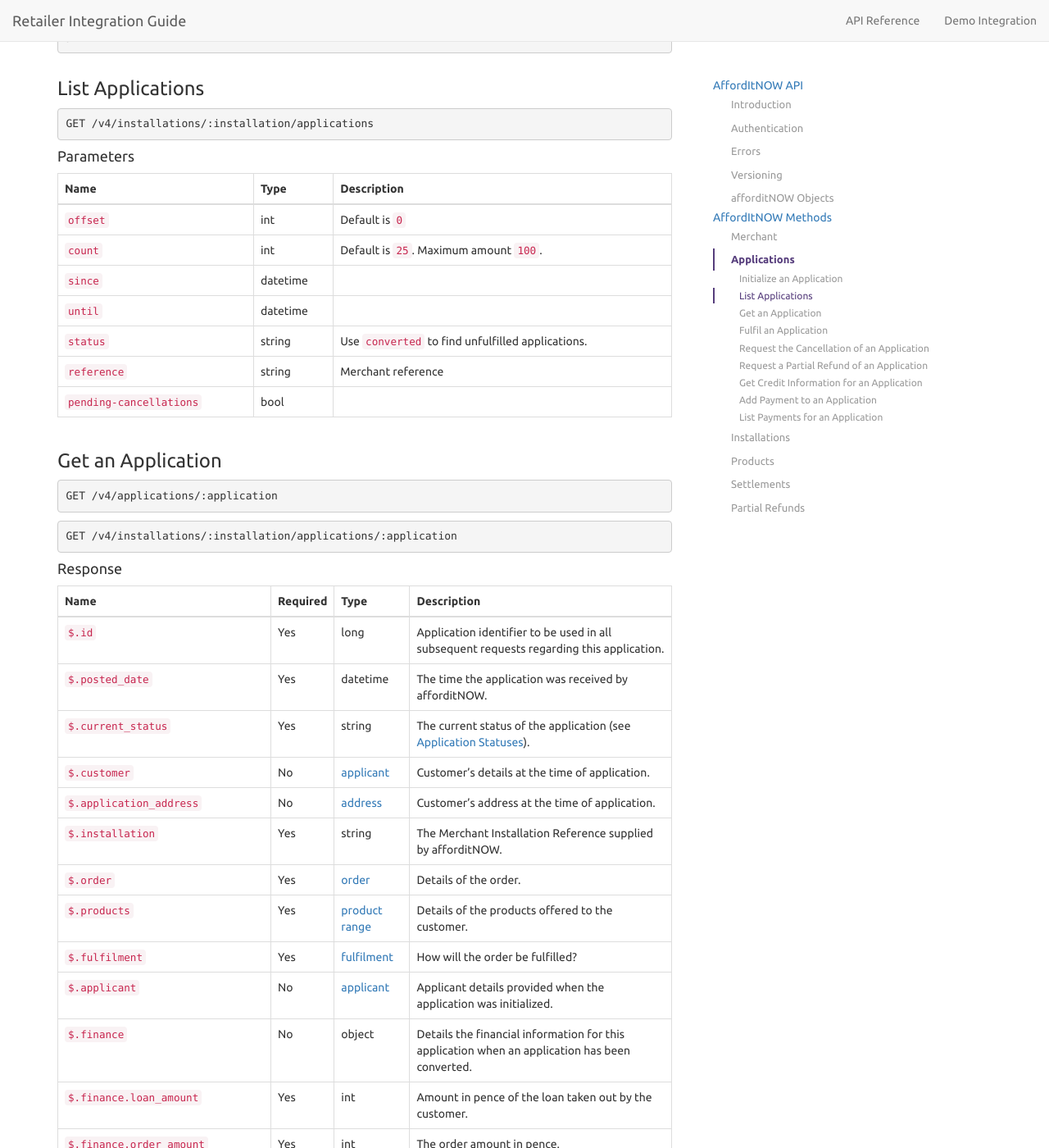
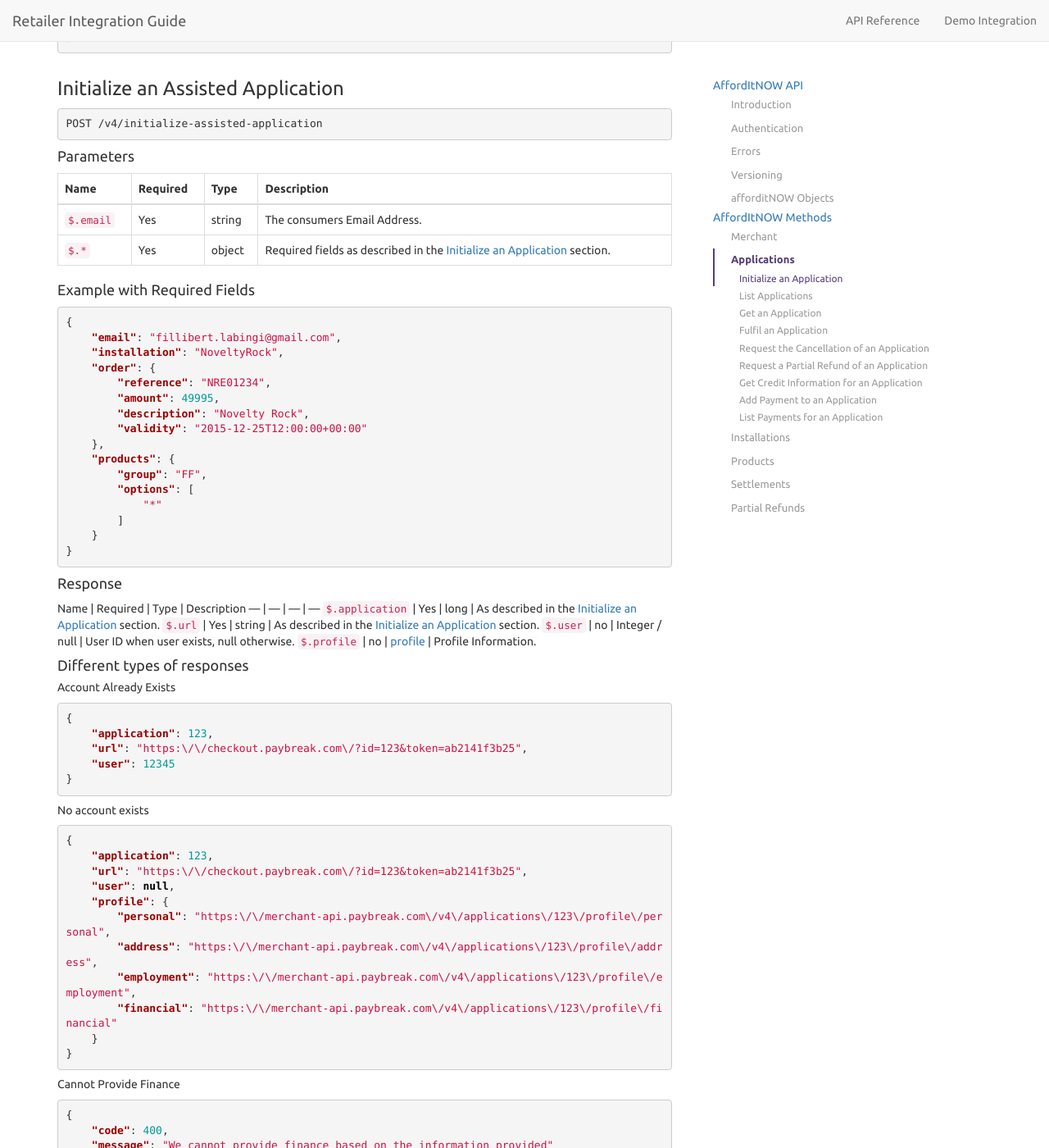
Before and after one commit to PayBreak/retailer-integration-guide, a Jekyll site: the page built from api/index.md, in a window 1280 px wide and 1400 px high, scrolled down 10441 px. Shown: the whole window at 82% size. Built offline with Jekyll 4.4.1, drawn with Linux system fonts in a browser that asks for light colours; nearby versions of some CDN libraries; Markdown is read by kramdown in place of the engine named in the settings.

Commit message:
Include on page

```diff
--- a/_includes/v4/applications.md
+++ b/_includes/v4/applications.md
@@ -3,6 +3,10 @@
 ### Initialize an Application
 
 {% include v4/applications_initialize.md %}
+
+### Initialize an Assisted Application
+
+{% include v4/assisted_applications_initialize.md %}
 
 ### List Applications
 
```
